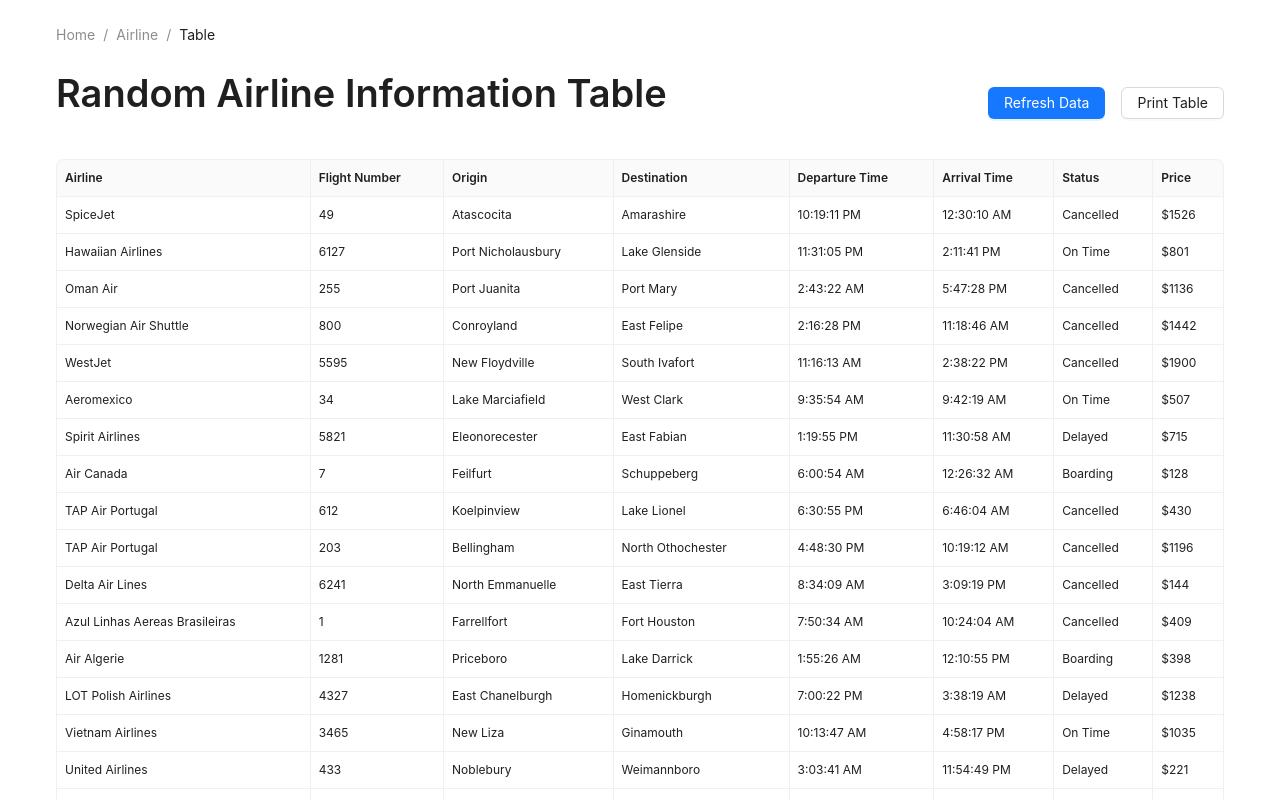
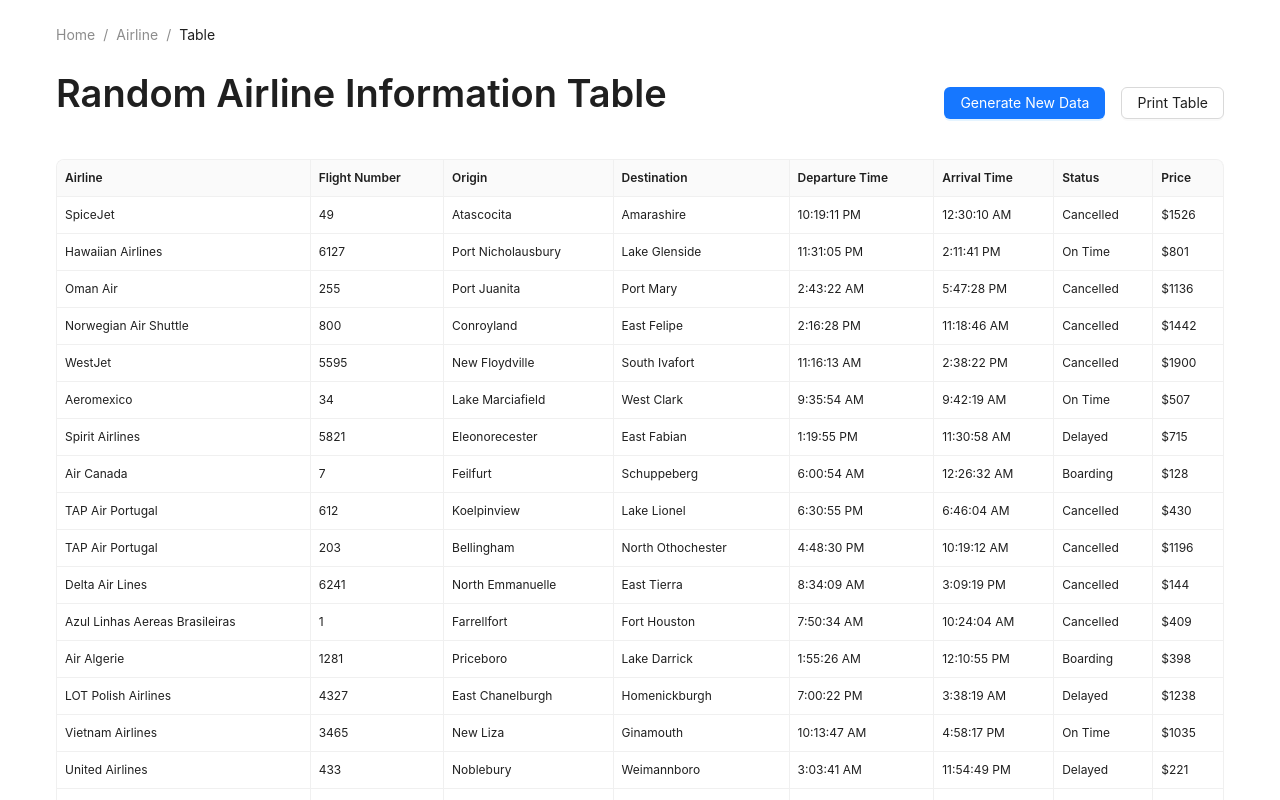
Before and after one commit to meetqy/randomkits, a Next.js app: page /airline/table in a window 1280 px wide. Shown: the top 800 px of the page. Built offline with nearby package versions, Linux system fonts and the light colour scheme; what @ant-design/nextjs-registry would draw is missing.

Commit message:
fix: Update title in AnimalClient to reflect correct context

```diff
--- a/src/app/(tool)/airline/table/client.tsx
+++ b/src/app/(tool)/airline/table/client.tsx
@@ -1,11 +1,6 @@
 "use client";
-import { Button, ConfigProvider, Table, theme, Typography } from "antd";
 import { faker } from "@faker-js/faker";
-import { useCallback, useState } from "react";
-import { useReactToPrint } from "react-to-print";
-import { useRef } from "react";
-
-const { Title } = Typography;
+import { TableClientPage } from "~/components/table-client-page";
 
 interface AirlineData {
   key: string;
@@ -82,48 +77,11 @@
 ];
 
 export function AirlineClient() {
-  const [data, setData] = useState<AirlineData[]>(generateData());
-  const componentRef = useRef<HTMLDivElement>(null);
-  const [isPrinting, setIsPrinting] = useState(false);
-
-  const handleRefresh = useCallback(() => {
-    setData(generateData());
-  }, []);
-
-  const handlePrint = useReactToPrint({
-    contentRef: componentRef,
-    onBeforePrint: () => {
-      setIsPrinting(true);
-      return Promise.resolve();
-    },
-    onAfterPrint: () => {
-      setIsPrinting(false);
-    },
-  });
-
   return (
-    <div className="py-6">
-      <div className="mb-6 flex items-center justify-between">
-        <Title level={1}>Random Airline Information Table</Title>
-        <div className="space-x-4">
-          <Button onClick={handleRefresh} type="primary">
-            Refresh Data
-          </Button>
-          <Button onClick={() => handlePrint()}>Print Table</Button>
-        </div>
-      </div>
-
-      <div ref={componentRef}>
-        <ConfigProvider theme={{ algorithm: theme.compactAlgorithm }}>
-          <Table
-            sticky={!!isPrinting}
-            columns={columns}
-            dataSource={data}
-            pagination={false}
-            bordered
-          />
-        </ConfigProvider>
-      </div>
-    </div>
+    <TableClientPage
+      title="Random Airline Information Table"
+      columns={columns}
+      generateData={generateData}
+    />
   );
 }
--- a/src/app/(tool)/animal/table/client.tsx
+++ b/src/app/(tool)/animal/table/client.tsx
@@ -90,7 +90,7 @@
 export function AnimalClient() {
   return (
     <TableClientPage
-      title="Random Airline Information Table"
+      title="Random Animal Information Table"
       columns={columns}
       generateData={generateData}
     />
```
